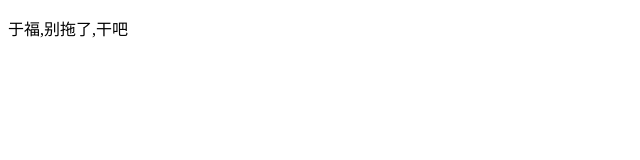
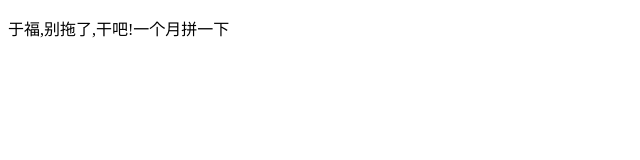
Before and after one commit to Sunny-fu/Git-learning, a plain HTML site: page index.html in a window 1280 px wide. Shown: the full height of the page, 0-640 px from the left. Drawn offline with Linux system fonts and the light colour scheme.

Commit message:
还是有点迷

```diff
--- a/index.html
+++ b/index.html
@@ -8,7 +8,7 @@
 </head>
 <body>
     <div>
-        <p>于福,别拖了,干吧</p>
+        <p>于福,别拖了,干吧!一个月拼一下</p>
     </div>
 
     <script src="src/js/index.js"></script>
```
